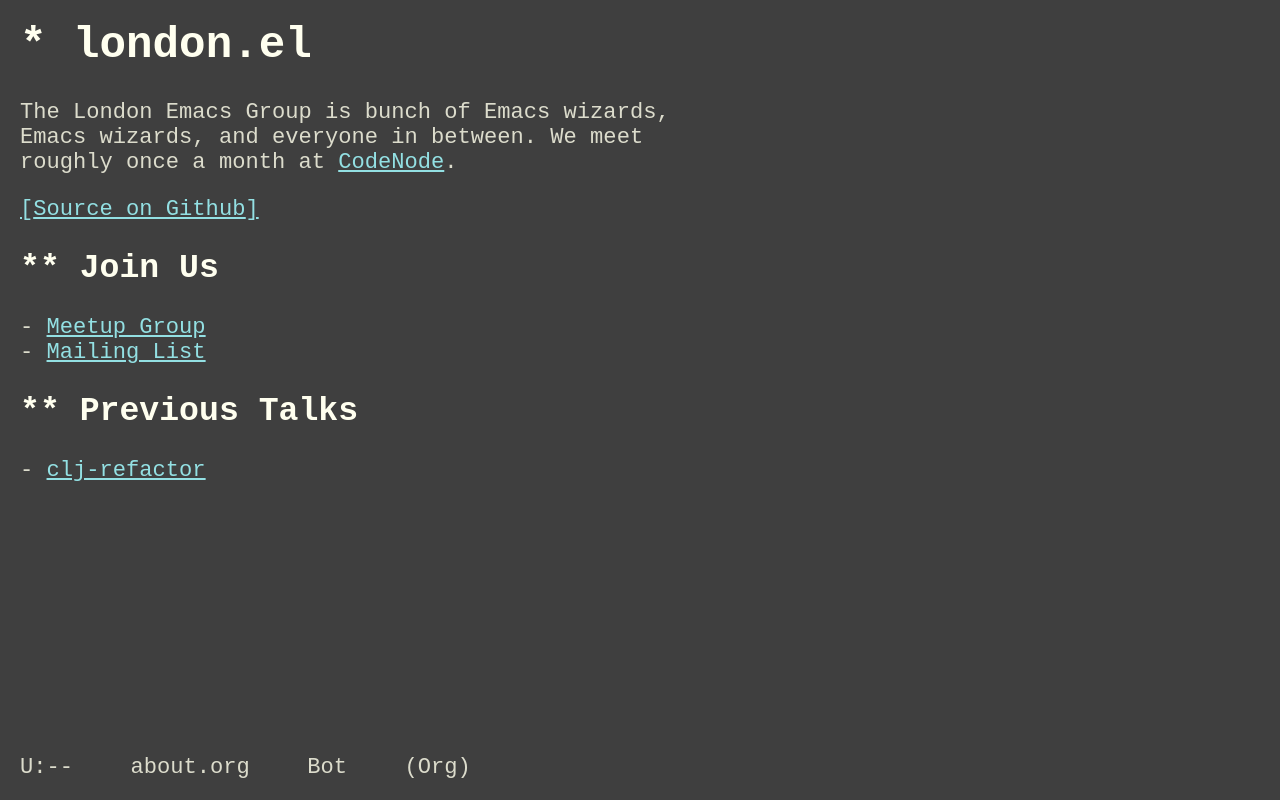
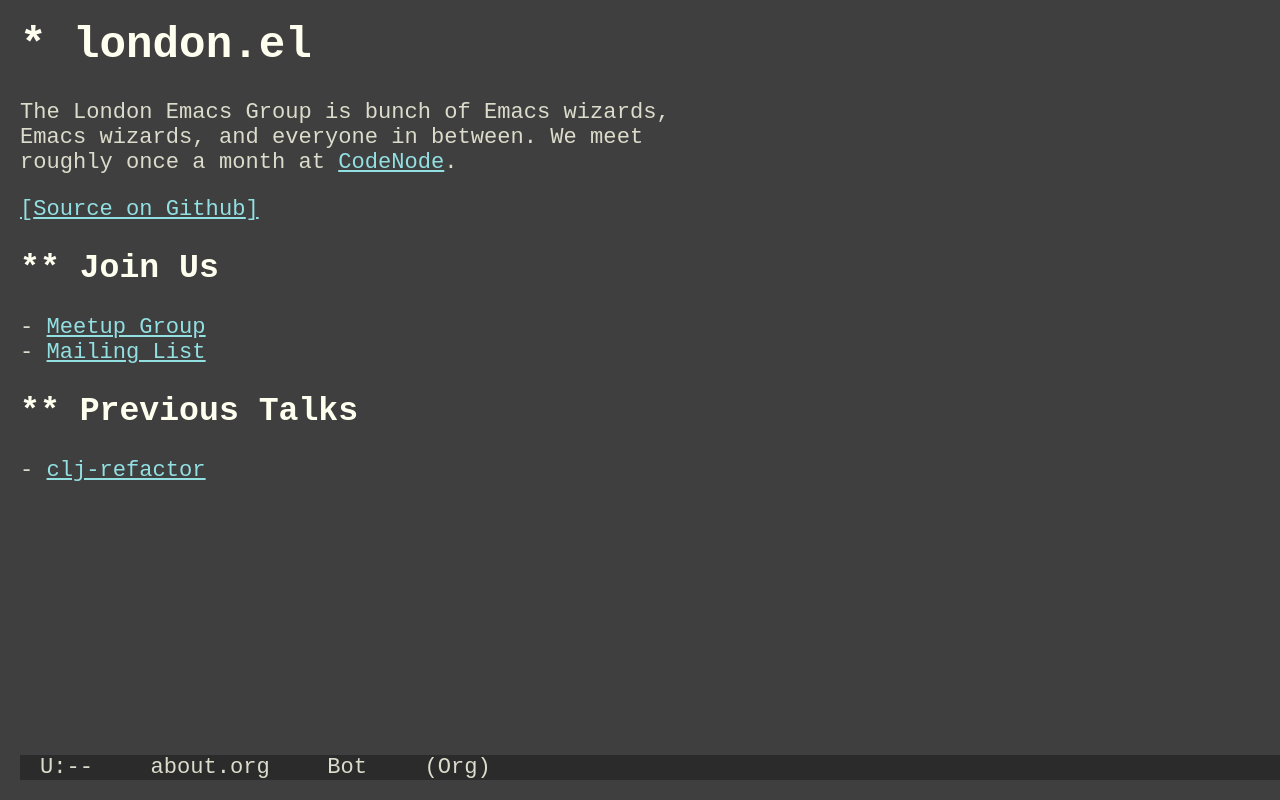
Before and after one commit to london-el/london-el.github.io, a plain HTML site: page index.html in a window 1280 px wide. Drawn offline with Linux system fonts and the light colour scheme.

Commit message:
Tweak footer and only show on wider user agents

```diff
--- a/index.html
+++ b/index.html
@@ -26,7 +26,7 @@
         </ul>
 
         <footer>
-            about.org Bot (Org)
+            <p>about.org Bot (Org)</p>
         </footer>
     </body>
 </html>
--- a/style.css
+++ b/style.css
@@ -10,6 +10,7 @@ body {
 
     max-width: 700px;
     margin: 20px;
+    padding-bottom: 50px;
 }
 
 h1, h2, h3 {
@@ -48,12 +49,24 @@ a, a:visited, a:hover, a:active {
 }
 
 footer {
+    background-color: #2B2B2B;
     position: fixed;
     bottom: 0;
     margin: 20px 0;
+    width: 100%;
     word-spacing: 2em;
 }
 
-footer:before {
-    content: "U:--"
+footer p {
+    margin: 0 0 0 20px;
 }
+
+footer p:before {
+    content: "U:-- "
+}
+
+@media (max-width: 600px) {
+  footer {
+    display: none;
+  }
+}
```
